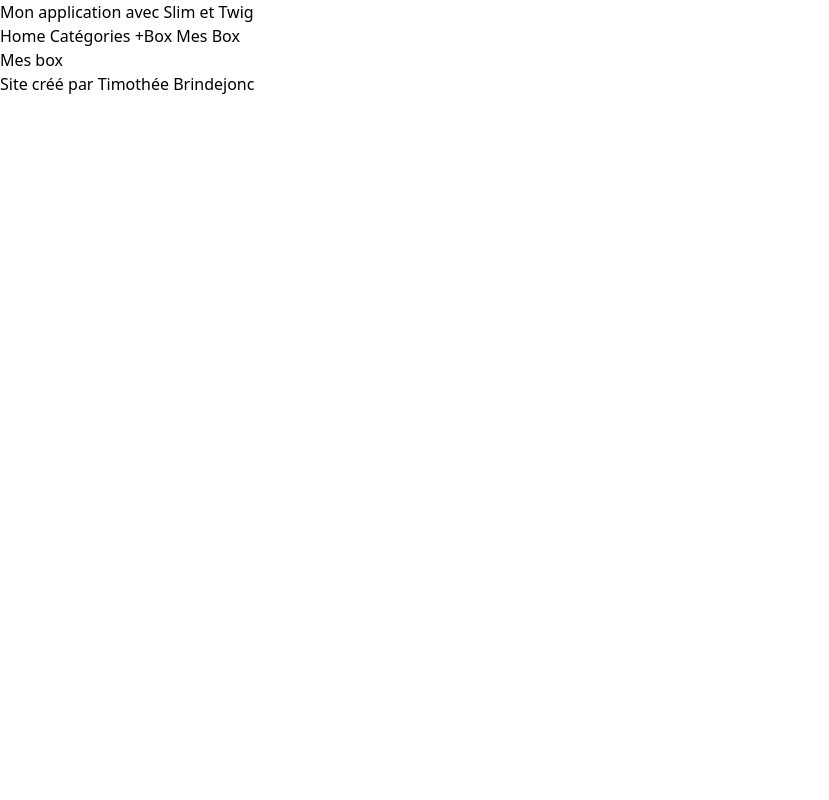
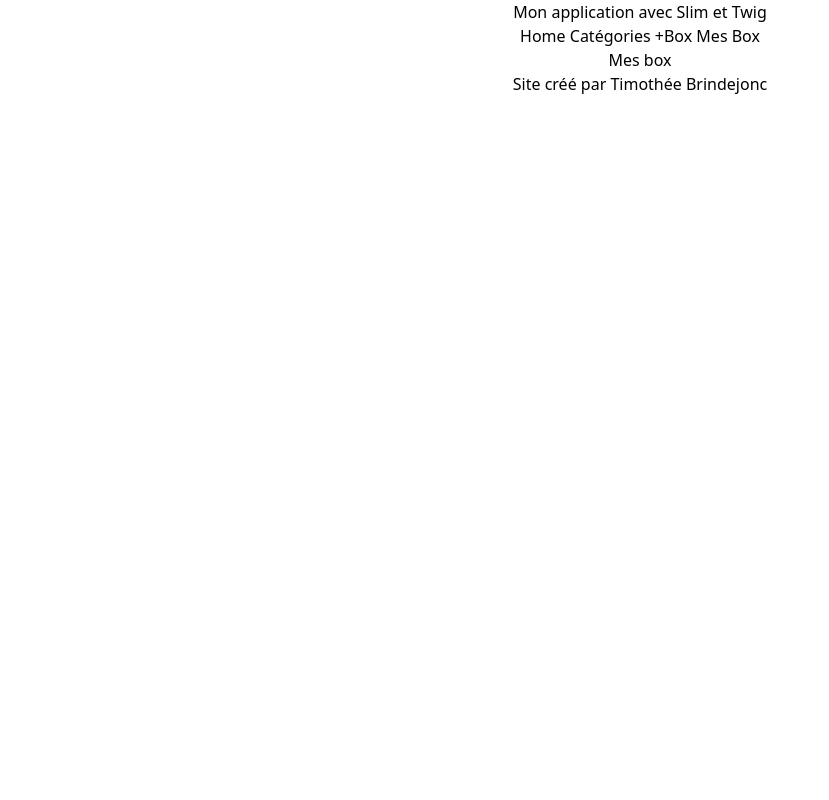
Before and after one commit to Timeuh/MyGiftBox, a PHP site: template appli/src/templates/afficherListBox.twig in a window 1280 px wide. Shown: the whole page, without its empty margins (0-829 px from the left). Run offline with PHP 8.4, Linux system fonts and the light colour scheme; the template is opened without the code that fills it, so the values that code supplies are empty; some libraries are stand-ins or nearby versions.

Commit message:
style: teste le bon fonctionnement de tailwind

```diff
--- a/appli/public/style/output.css
+++ b/appli/public/style/output.css
@@ -521,3 +521,31 @@ video {
   --tw-backdrop-saturate:  ;
   --tw-backdrop-sepia:  ;
 }
+
+.block {
+  display: block;
+}
+
+.flex {
+  display: flex;
+}
+
+.hidden {
+  display: none;
+}
+
+.h-screen {
+  height: 100vh;
+}
+
+.w-full {
+  width: 100%;
+}
+
+.flex-col {
+  flex-direction: column;
+}
+
+.items-center {
+  align-items: center;
+}
--- a/appli/src/templates/layout.twig
+++ b/appli/src/templates/layout.twig
@@ -3,7 +3,7 @@
     <title>Appli</title>
     <link rel="stylesheet" href="{{ base_path() }}/style/output.css">
 </head>
-<body>
+<body class="h-screen w-full flex flex-col items-center">
     <header>
         <h1>Mon application avec Slim et Twig</h1>
     </header>
```
